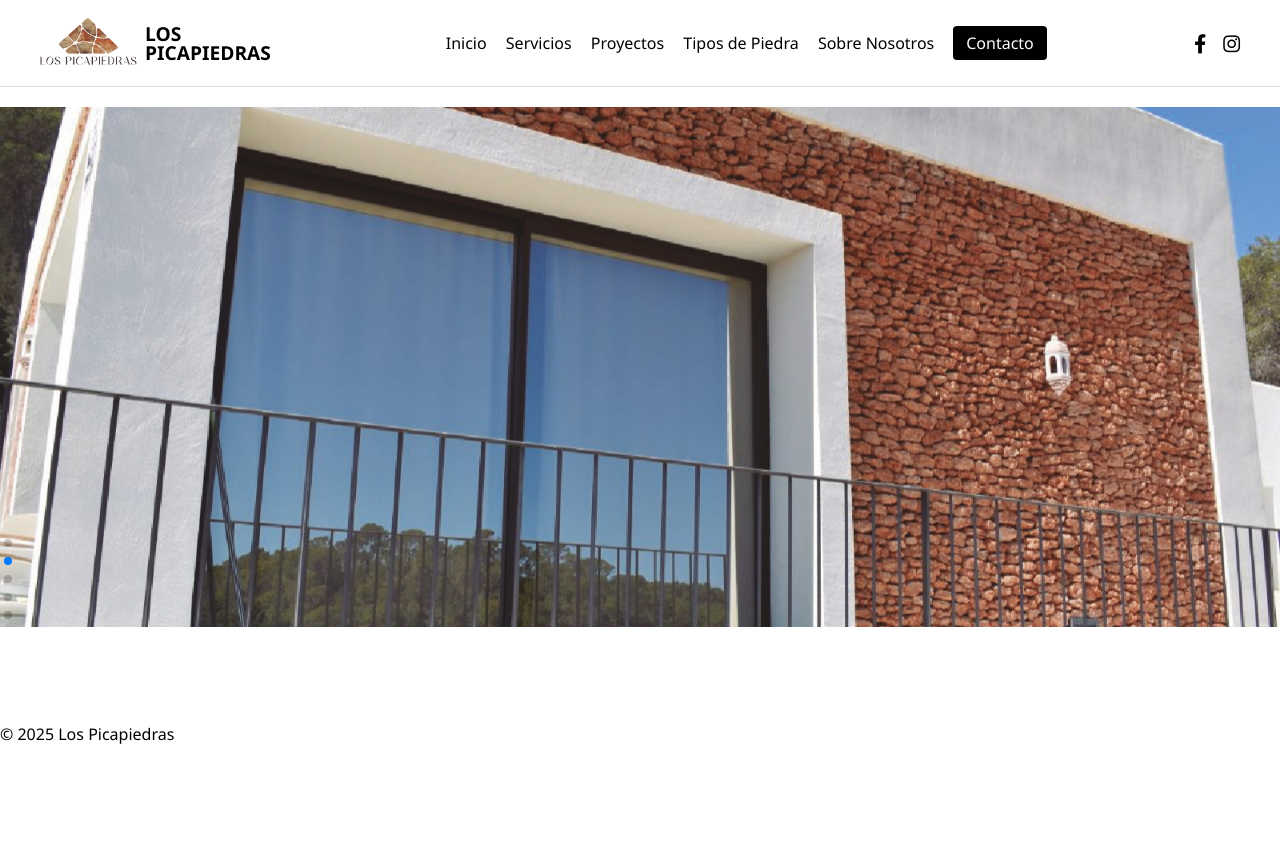
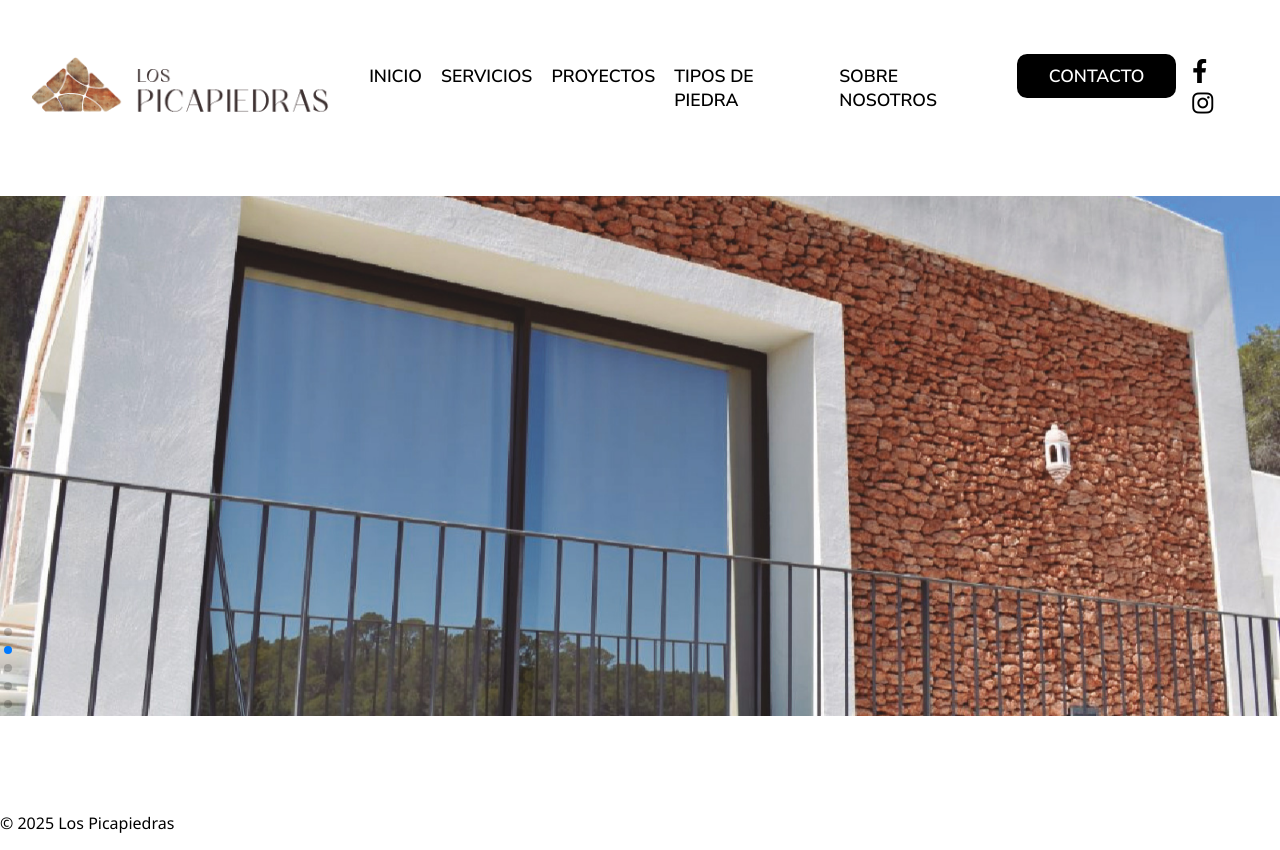
Before and after one commit to FresKo01/los_pica_piedras, a plain HTML site: page index.html in a window 1280 px wide. Before the commit the page ends 800 px from the top, so only its background shows below. Drawn offline with nearby package versions, Linux system fonts and the light colour scheme.

Commit message:
se acomodo la font, se puso una de goolge, se acomodo tamano del imagenes y header

```diff
--- a/index.html
+++ b/index.html
@@ -4,17 +4,20 @@
   <meta charset="UTF-8">
   <meta name="viewport" content="width=device-width, initial-scale=1.0">
   <title>Los Picapiedras</title>
+  <link rel="preconnect" href="https://fonts.googleapis.com">
+  <link rel="preconnect" href="https://fonts.gstatic.com" crossorigin>
+  <link href="https://fonts.googleapis.com/css2?family=Nunito+Sans:ital,opsz,wght@0,6..12,200..1000;1,6..12,200..1000&display=swap" rel="stylesheet">
   <link rel="stylesheet" href="style/main.css">
   <link rel="stylesheet" href="https://cdnjs.cloudflare.com/ajax/libs/font-awesome/6.4.0/css/all.min.css">
   <link rel="stylesheet" href="https://cdn.jsdelivr.net/npm/swiper@10/swiper-bundle.min.css">
   <link rel="icon" type="image/svg+xml" href="assets/icons/logo_main.svg">
+
 </head>
 <body>
 <header class="navbar">
   <div class="container">
     <div class="logo">
-        <img src="assets/vertical_main_logo.png" alt="Logo Los Picapiedras">
-        <span>LOS<br>PICAPIEDRAS</span>
+      <img src="assets/logo_horizontal.png" alt="Logo Los Picapiedras" class="responsive-logo">
     </div>
     <nav>
       <ul class="nav-links">
--- a/style/main.css
+++ b/style/main.css
@@ -3,17 +3,32 @@ body {
   font-family: 'Segoe UI', sans-serif;
 }
 
+/* Logo por defecto (horizontal) */
+.responsive-logo {
+  height: 50px;
+  content: url("../assets/logo_horizontal.png");
+}
+
+/* Cuando la pantalla es más angosta, cambia a vertical */
+@media (max-width: 768px) {
+  .responsive-logo {
+    content: url("../assets/logo_vertical.png");
+    height: 60px;
+  }
+}
+
 .navbar {
   background-color: white;
-  padding: 1rem 2rem;
-  border-bottom: 1px solid #ddd;
+  padding: 3rem 2rem;
   position: sticky;
   top: 0;
   z-index: 1000;
+  font-family: "Nunito Sans", sans-serif;
+  text-transform: uppercase;
 }
 
 .container {
-  max-width: 1200px;
+  max-width: 1400px;
   margin: 0 auto;
   display: flex;
   align-items: center;
@@ -27,7 +42,7 @@ body {
 }
 
 .logo img {
-  height: 50px;
+  height: 65px;
 }
 
 .logo span {
@@ -45,8 +60,9 @@ body {
 .nav-links a {
   text-decoration: none;
   color: black;
-  font-weight: 500;
+  font-weight: 600;
   position: relative;
+  font-size: 1.1rem;
 }
 
 .nav-links a:hover::after,
@@ -63,14 +79,15 @@ body {
 .btn-contacto {
   background: black;
   color: white !important;
-  padding: 0.4rem 0.8rem;
-  border-radius: 4px;
+  padding: 0.6rem 2rem;
+  border-radius: 10px;
+  font-size: 1rem;
 }
 
 .social a {
   color: black;
-  margin-left: 0.8rem;
-  font-size: 1.2rem;
+  margin-left: 1rem;
+  font-size: 1.5rem;
 }
 
 /*swiper */
@@ -124,3 +141,15 @@ body {
   width: 12px;
   height: 12px;
 }
+
+/* Franja de texto debajo del menú */
+.slogan {
+  background-color: white;
+  color: #444;
+  font-size: 0.85rem;
+  text-align: center;
+  padding: 6px 0;
+  border-top: 1px solid #eee;
+  border-bottom: 1px solid #eee;
+  font-style: italic;
+}
```
Also changed, not shown: assets/icons/logo_main.svg, assets/icons/logo_main_mal.svg (added), assets/logo_horizontal.png (renamed from assets/main_logo.png), assets/logo_vertical.png (renamed from assets/vertical_main_logo.png). Lines whose indentation alone changed are shown as unchanged.
